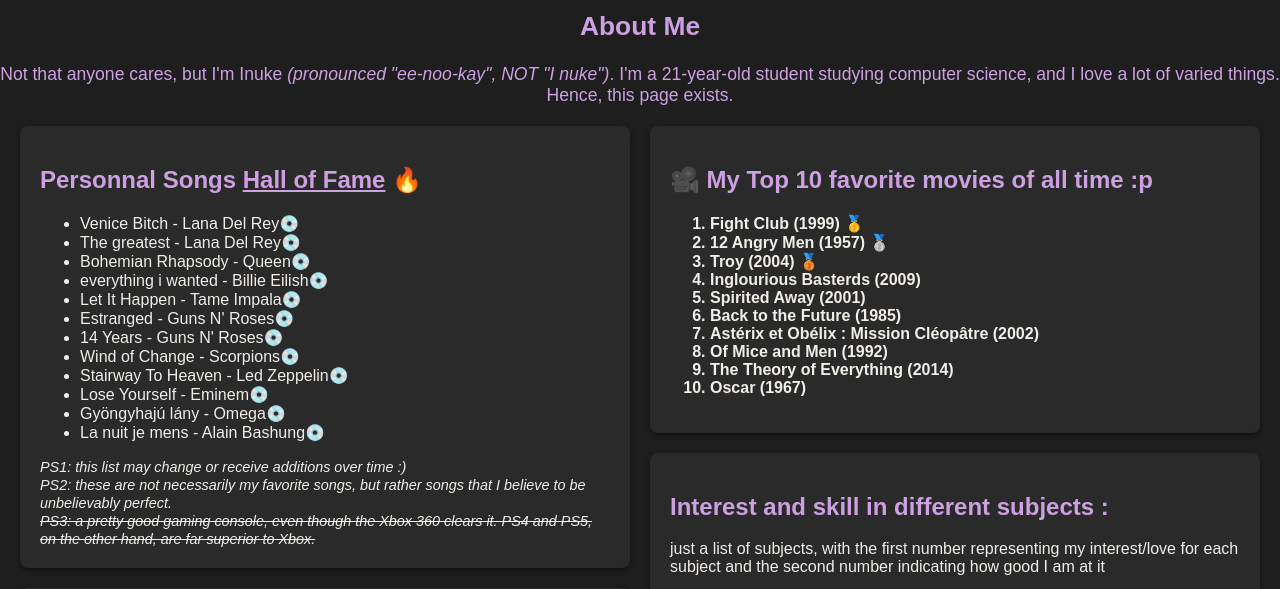
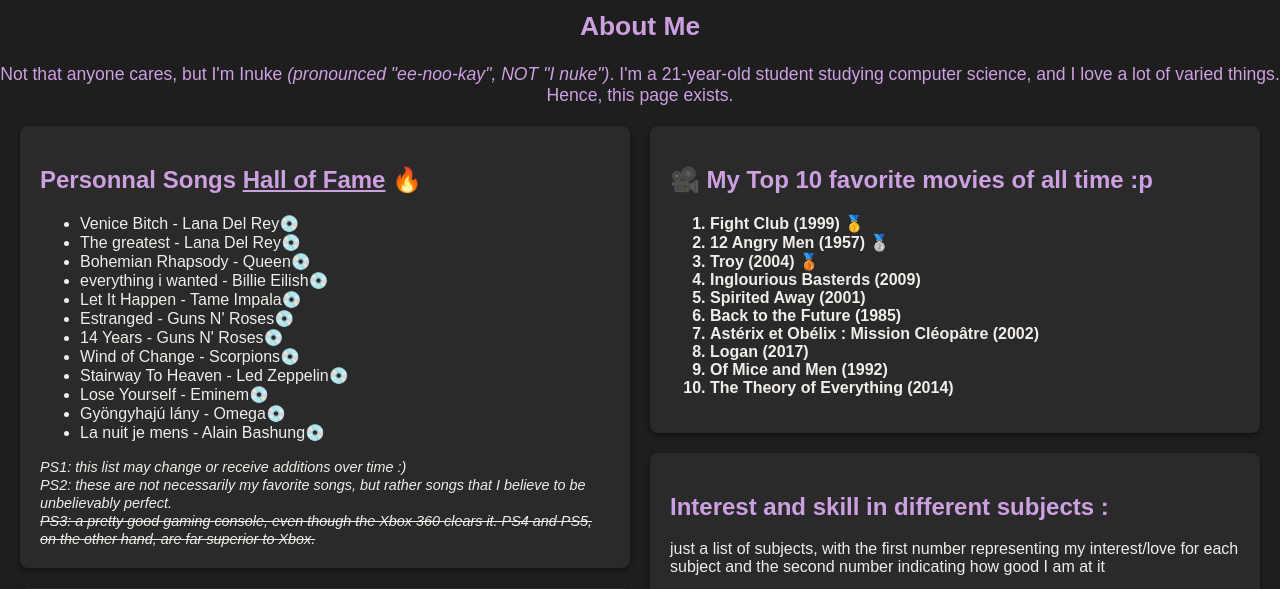
Before and after one commit to inukekeke/inukekeke.github.io, a plain HTML site: page index.html in a window 1280 px wide. Shown: the part 68-657 px from the top of the page. Drawn offline with Linux system fonts and the light colour scheme.

Commit message:
Update index.html

```diff
--- a/index.html
+++ b/index.html
@@ -273,12 +273,12 @@
                     <p id="desc6" class="description">meow meow</p>
                     <li onclick="toggleDescription('desc7')" class="clickable">Astérix et Obélix : Mission Cléopâtre (2002)</li>
                     <p id="desc7" class="description">meow meow</p>
+                    <li onclick="toggleDescription('desc10')" class="clickable">Logan (2017)</li>
+                    <p id="desc10" class="description">meow meow</p>
                     <li onclick="toggleDescription('desc8')" class="clickable">Of Mice and Men (1992)</li>
                     <p id="desc8" class="description">meow meow</p>
                     <li onclick="toggleDescription('desc9')" class="clickable">The Theory of Everything (2014)</li>
                     <p id="desc9" class="description">meow meow</p>
-                    <li onclick="toggleDescription('desc10')" class="clickable">Oscar (1967)</li>
-                    <p id="desc10" class="description">meow meow</p>
                 </ol>
             </section>
             <section>
```
